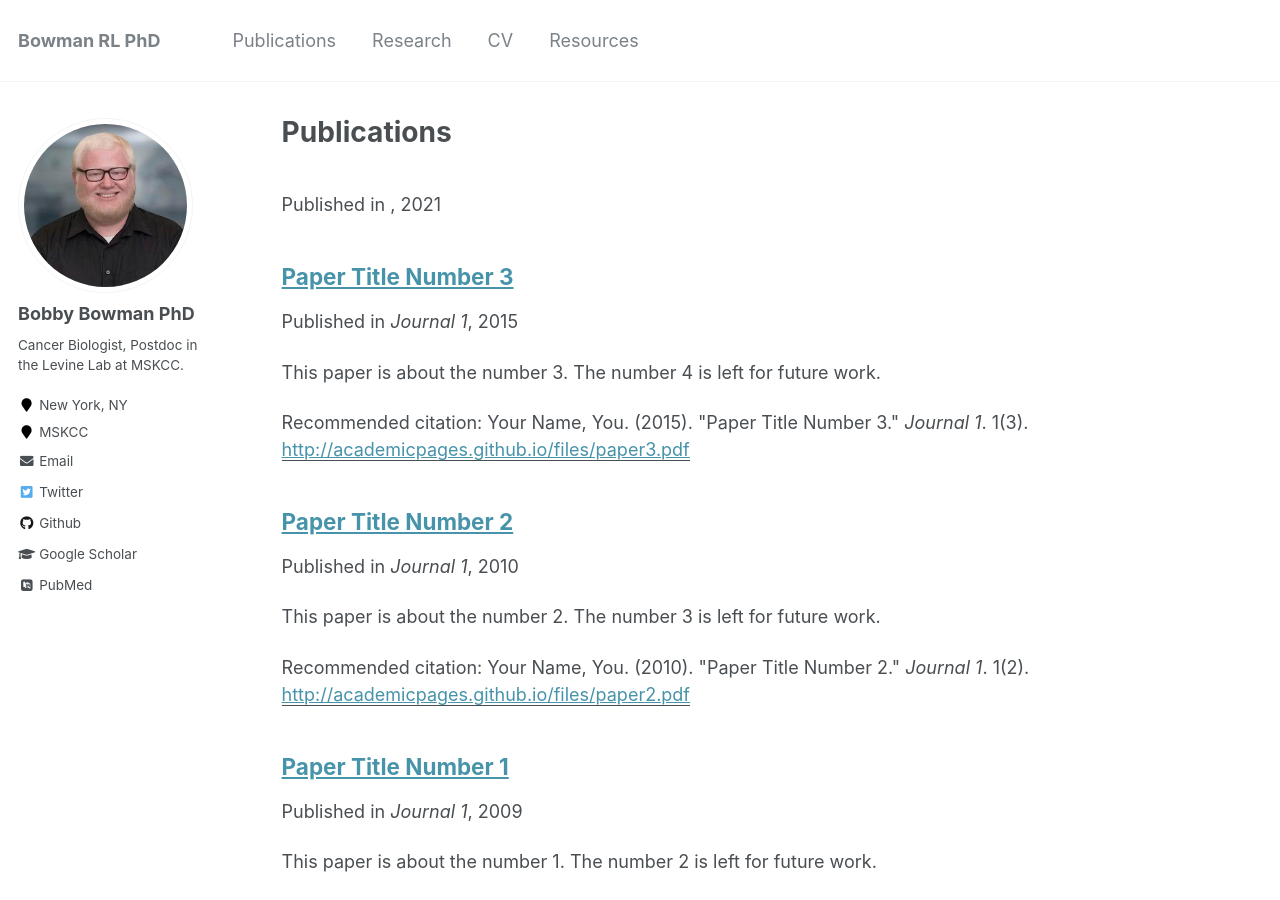
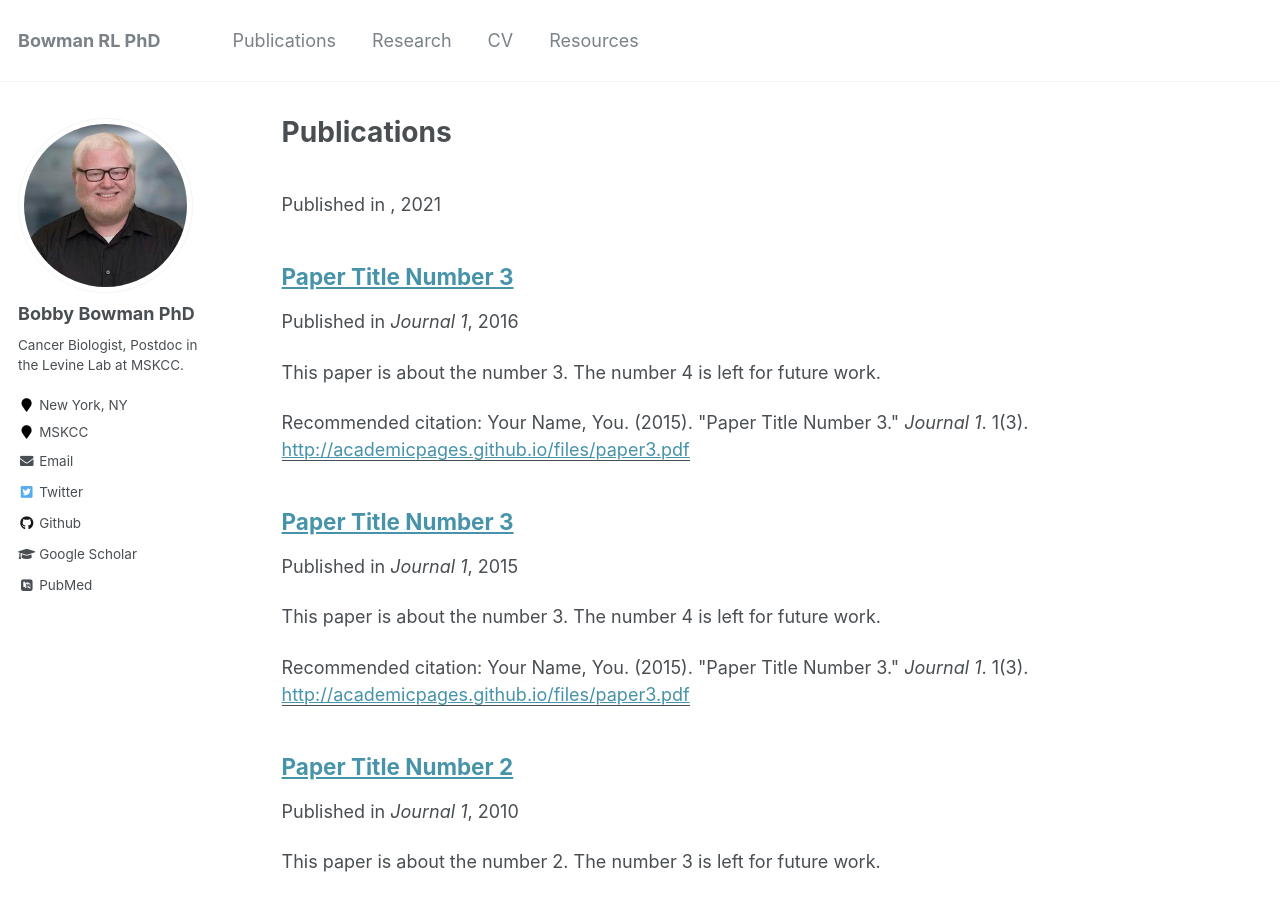
Before and after one commit to bowmanr/bowmanr.github.io, a Jekyll site: the page built from _pages/publications.md, in a window 1280 px wide and 900 px high. Built offline with Jekyll 4.4.1, drawn with Linux system fonts in a browser that asks for light colours; some web fonts are replaced.

```diff
--- /dev/null
+++ b/_publications/2016-10-01-paper-title-number-4.md
@@ -0,0 +1,15 @@
+---
+title: "Paper Title Number 3"
+collection: publications
+permalink: /publication/2016-10-01-paper-title-number-4
+excerpt: 'This paper is about the number 3. The number 4 is left for future work.'
+date: 2016-10-01
+venue: 'Journal 1'
+paperurl: 'http://academicpages.github.io/files/paper3.pdf'
+citation: 'Your Name, You. (2015). &quot;Paper Title Number 3.&quot; <i>Journal 1</i>. 1(3).'
+---
+This paper is about the number 3. The number 4 is left for future work.
+
+[Download paper here](http://academicpages.github.io/files/paper3.pdf)
+
+Recommended citation: Your Name, You. (2015). "Paper Title Number 3." <i>Journal 1</i>. 1(3).
```
Also changed, not shown: _publications/2019-10-01-paper-title-number-5.md (renamed from _publications/2020-10-01-paper-title-number-4.md, +2 -2 lines), 1 other file.
